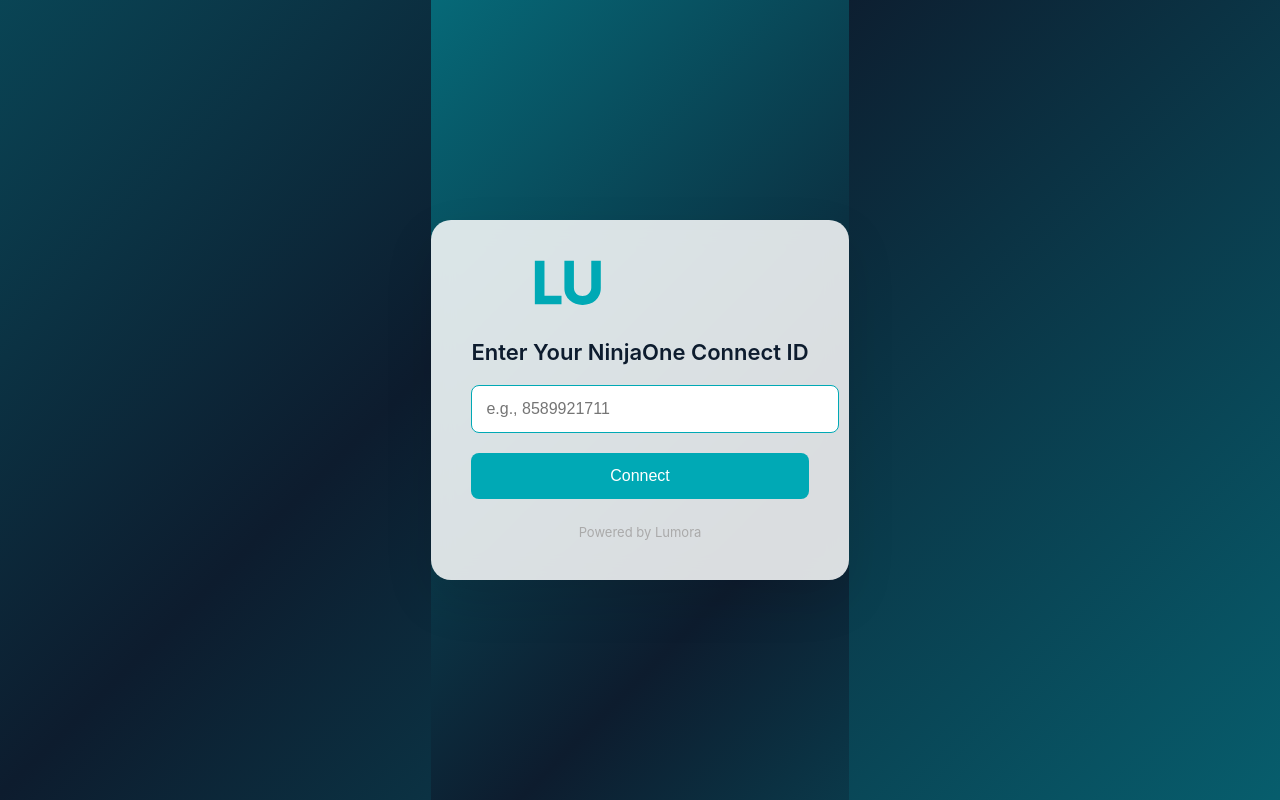
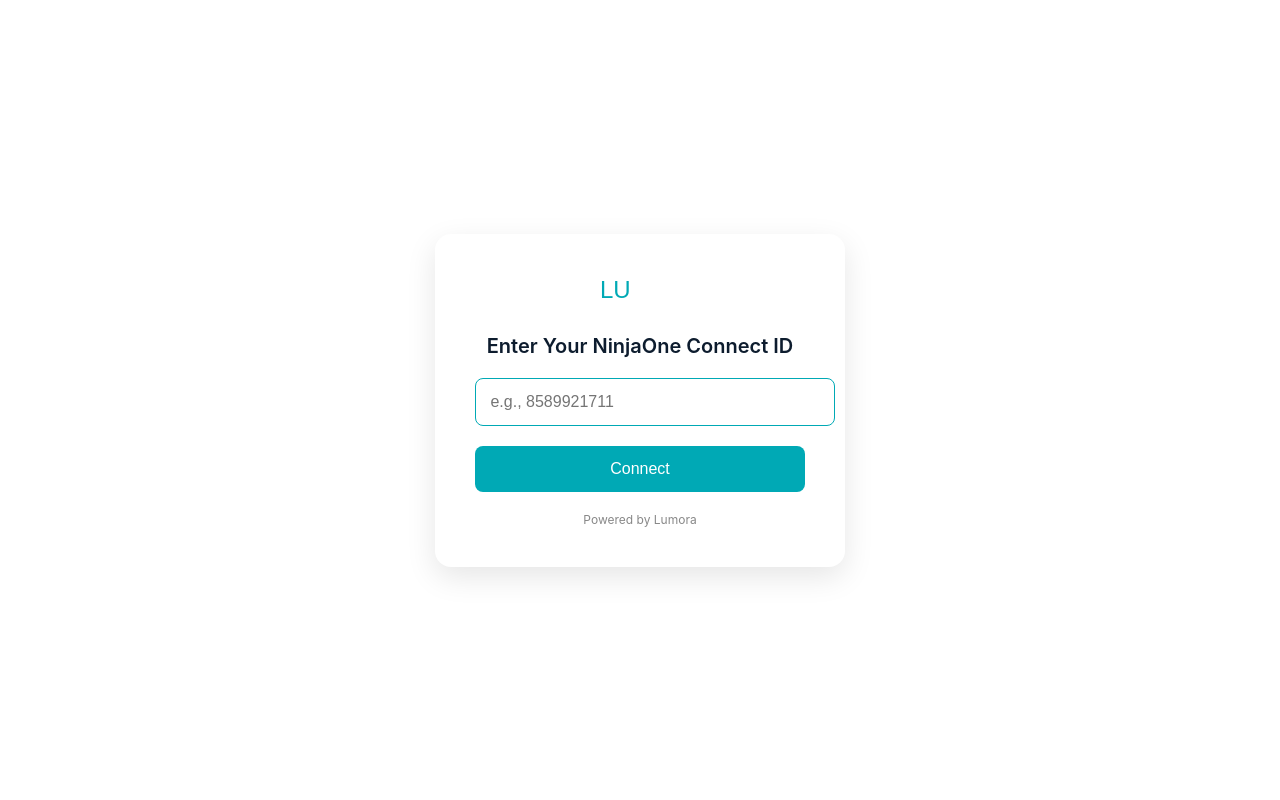
Before and after one commit to josh1c/ninja-connect, a plain HTML site: page index.html in a window 1280 px wide. Drawn offline with Linux system fonts and the light colour scheme.

Commit message:
Update index.html

```diff
--- a/index.html
+++ b/index.html
@@ -13,7 +13,7 @@
       --color-input-border: #cfd8dc;
       --color-button-bg: #00a9b5;
       --color-button-text: #ffffff;
-      --color-container-bg: rgba(255, 255, 255, 0.85);
+      --color-container-bg: #ffffff;
     }
 
     @media (prefers-color-scheme: dark) {
@@ -24,7 +24,7 @@
         --color-input-border: #444;
         --color-button-bg: #00a9b5;
         --color-button-text: #ffffff;
-        --color-container-bg: rgba(0, 0, 0, 0.85);
+        --color-container-bg: #1c1c1c;
       }
     }
 
@@ -32,40 +32,31 @@
       margin: 0;
       padding: 0;
       height: 100%;
+      background-color: var(--color-bg);
       font-family: -apple-system, BlinkMacSystemFont, "Segoe UI", Roboto, "Helvetica Neue", sans-serif;
-      background: linear-gradient(-45deg, #00a9b5, #0d1c2e, #00a9b5, #0d1c2e);
-      background-size: 400% 400%;
-      animation: gradientBG 15s ease infinite;
       display: flex;
+      justify-content: center;
       align-items: center;
-      justify-content: center;
       color: var(--color-text);
-    }
-
-    @keyframes gradientBG {
-      0% { background-position: 0% 50%; }
-      50% { background-position: 100% 50%; }
-      100% { background-position: 0% 50%; }
     }
 
     .container {
       background: var(--color-container-bg);
-      backdrop-filter: blur(12px);
       padding: 40px;
-      border-radius: 20px;
-      box-shadow: 0 20px 50px rgba(0, 0, 0, 0.1);
+      border-radius: 16px;
+      box-shadow: 0 10px 30px rgba(0, 0, 0, 0.1);
       width: 90%;
-      max-width: 420px;
+      max-width: 400px;
       text-align: center;
     }
 
     .logo {
-      width: 240px;
-      margin-bottom: 30px;
+      width: 80px;
+      margin: 0 auto 24px;
     }
 
     h1 {
-      font-size: 22px;
+      font-size: 20px;
       margin-bottom: 20px;
       font-weight: 600;
     }
@@ -103,18 +94,18 @@
     }
 
     .footer {
-      margin-top: 25px;
-      font-size: 13px;
-      color: #aaa;
+      margin-top: 20px;
+      font-size: 12px;
+      color: #888;
     }
   </style>
 </head>
 <body>
   <div class="container">
     <div class="logo">
-      <!-- Inline SVG Logo -->
-      <svg xmlns="http://www.w3.org/2000/svg" width="100%" height="auto" viewBox="0 0 478.51 89.618">
-        <path fill="#00a9b5" d="M180.416 71.217v16.98H127.27V1.538h19.197v69.68h33.948Zm5.8-69.68h18.963v53.519c0 5.153 1.58 9.193 4.741 12.12 3.161 2.928 7.317 4.392 12.467 4.392 4.914 0 8.95-1.465 12.106-4.396l.303-.288c3.355-3.123 5.033-7.066 5.033-11.828V1.538h18.964V55.64c0 5.31-.956 10.052-2.868 14.23-1.912 4.176-4.526 7.728-7.843 10.656-3.317 2.928-7.18 5.172-11.589 6.734-4.189 1.483-8.642 2.262-13.359 2.336l-.747.006c-4.916.078-9.58-.683-13.988-2.284-4.41-1.6-8.273-3.884-11.59-6.85-3.316-2.967-5.93-6.559-7.842-10.775-1.912-4.215-2.83-8.9-2.751-14.053V1.538Z"/>
+      <!-- Inline logo (abbreviated or swap with full SVG if preferred) -->
+      <svg xmlns="http://www.w3.org/2000/svg" viewBox="0 0 100 40" width="100%" height="auto">
+        <text x="0" y="30" font-size="30" fill="#00a9b5" font-family="Arial, sans-serif">LU</text>
       </svg>
     </div>
 
@@ -125,7 +116,6 @@
   </div>
 
   <script>
-    // Redirect handler
     function goToNinja() {
       const id = document.getElementById('ninjaId').value.trim();
       if (/^\d{7,15}$/.test(id)) {
@@ -135,12 +125,10 @@
       }
     }
 
-    // Optional: Enter key submits form
     document.getElementById("ninjaId").addEventListener("keydown", function (e) {
       if (e.key === "Enter") goToNinja();
     });
 
-    // Autofocus input on load
     window.onload = () => document.getElementById("ninjaId").focus();
   </script>
 </body>
```
